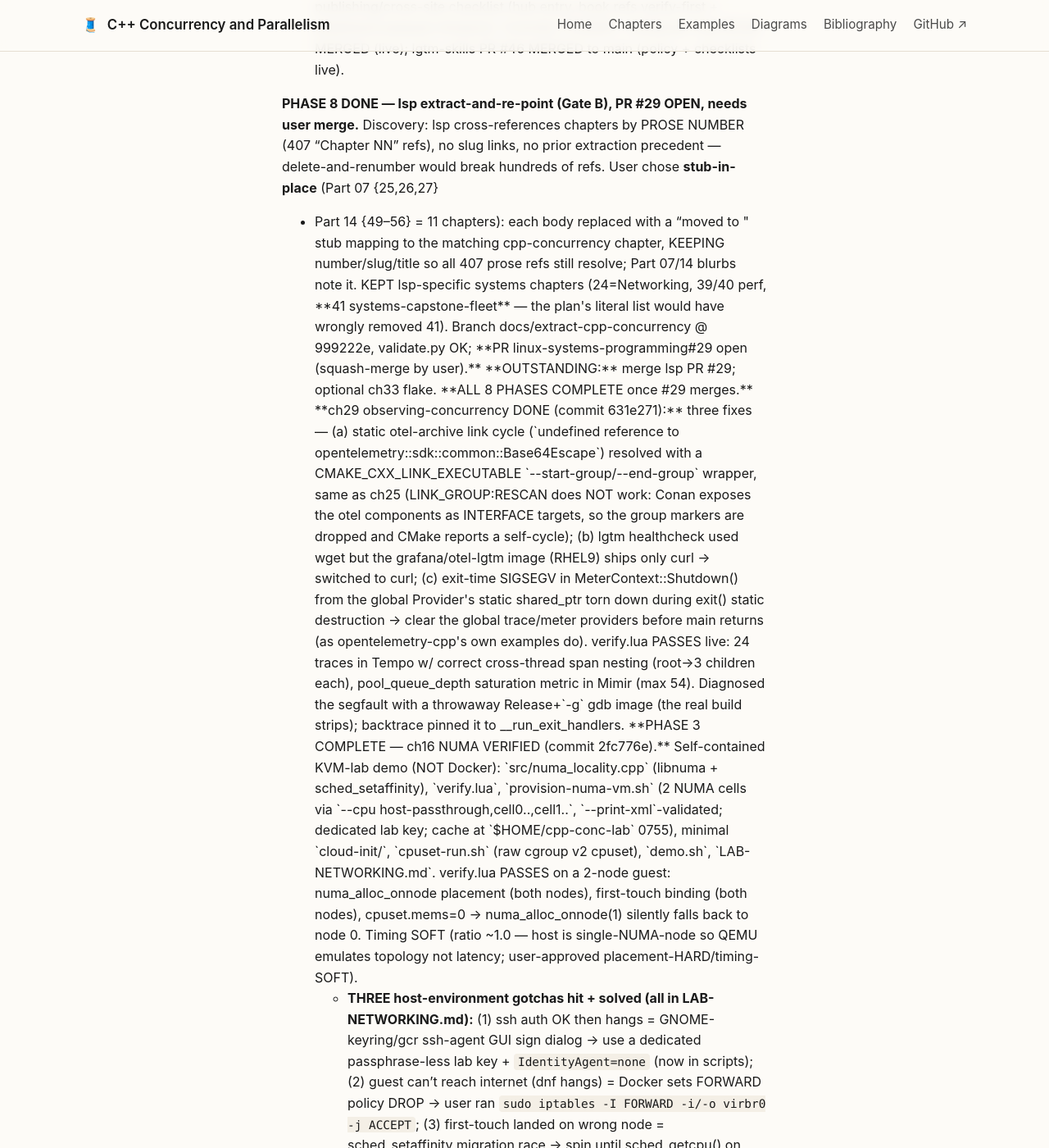
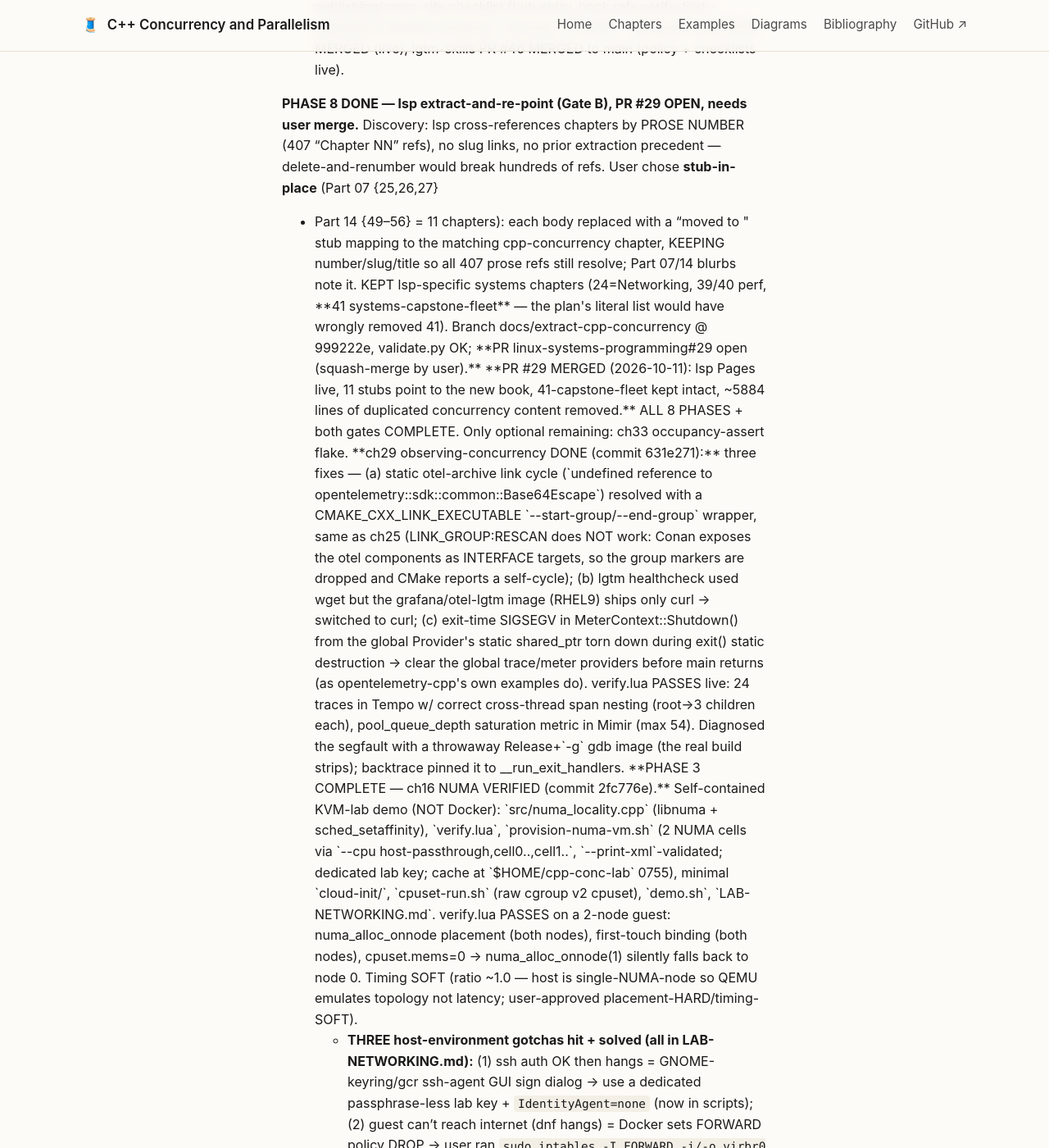
Before and after one commit to patterncatalyst/cpp-concurrency-and-parallelism, a Jekyll site: the page built from _plans/r01-build-plan.md, in a window 1280 px wide and 1400 px high, scrolled down 2910 px. Shown: the whole window at 82% size. Built offline with Jekyll 4.4.1, drawn with Linux system fonts in a browser that asks for light colours; some of the changed text lies outside the part shown.

Commit message:
docs(r01): Gate B merged — lsp extraction live; all 8 phases complete

```diff
--- a/_plans/r01-build-plan.md
+++ b/_plans/r01-build-plan.md
@@ -89,7 +89,7 @@ order: 1
 > it. KEPT lsp-specific systems chapters (24=Networking, 39/40 perf, **41 systems-capstone-fleet** — the plan's
 > literal list would have wrongly removed 41). Branch docs/extract-cpp-concurrency @ 999222e, validate.py OK;
 > **PR linux-systems-programming#29 open (squash-merge by user).**
-> **OUTSTANDING:** merge lsp PR #29; optional ch33 flake. **ALL 8 PHASES COMPLETE once #29 merges.**
+> **PR #29 MERGED (2026-10-11): lsp Pages live, 11 stubs point to the new book, 41-capstone-fleet kept intact, ~5884 lines of duplicated concurrency content removed.** ALL 8 PHASES + both gates COMPLETE. Only optional remaining: ch33 occupancy-assert flake.
 > **ch29 observing-concurrency DONE (commit 631e271):** three fixes — (a) static otel-archive link cycle
 > (`undefined reference to opentelemetry::sdk::common::Base64Escape`) resolved with a CMAKE_CXX_LINK_EXECUTABLE
 > `--start-group/--end-group` wrapper, same as ch25 (LINK_GROUP:RESCAN does NOT work: Conan exposes the otel
@@ -193,7 +193,7 @@ Engineering*; Brandt *Parallel C++*; Kukov *Grokking Concurrency*.
 | 7 | Hub linkage (patterncatalyst-workshops-tutorials-list, C++ group) | lgtm-jekyll | DONE (PR #5 open — needs user merge) + 5 books added |
 | — | **GATE A** (repo/push/Pages) | lgtm-github | DONE 2026-10-11 — repo public, main pushed (ff), Pages LIVE |
 | 8 | Source extract-and-re-point on linux-systems-programming | lgtm-github | DONE — PR #29 open (stub-in-place, 11 ch) |
-| — | **GATE B** (lsp removal + PR) | lgtm-github | PR #29 open — needs user merge |
+| — | **GATE B** (lsp removal + PR) | lgtm-github | MERGED — PR #29, lsp Pages live |
 
 ## Acceptance (high level)
 - Scaffold: `jekyll build` exits 0; 4 collections; `baseurl: /cpp-concurrency-and-parallelism`; codetabs
```
